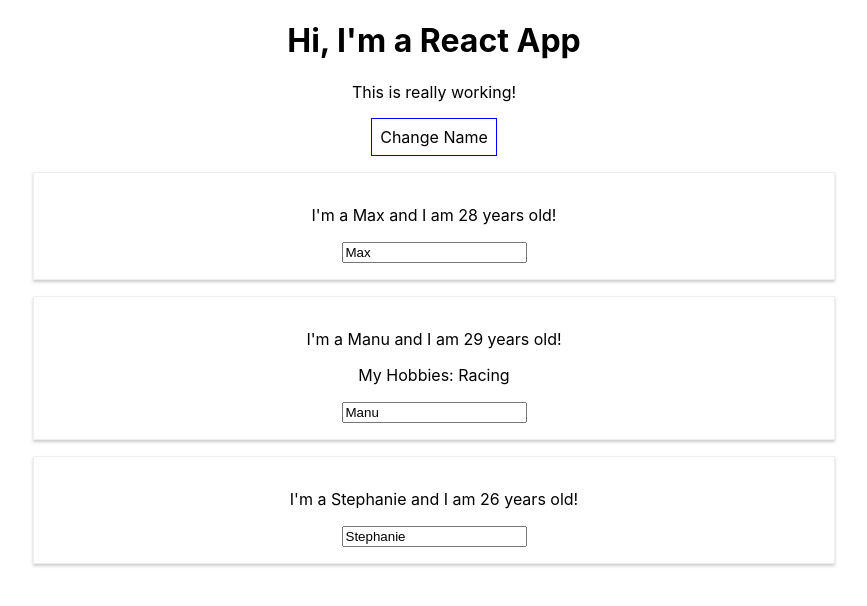
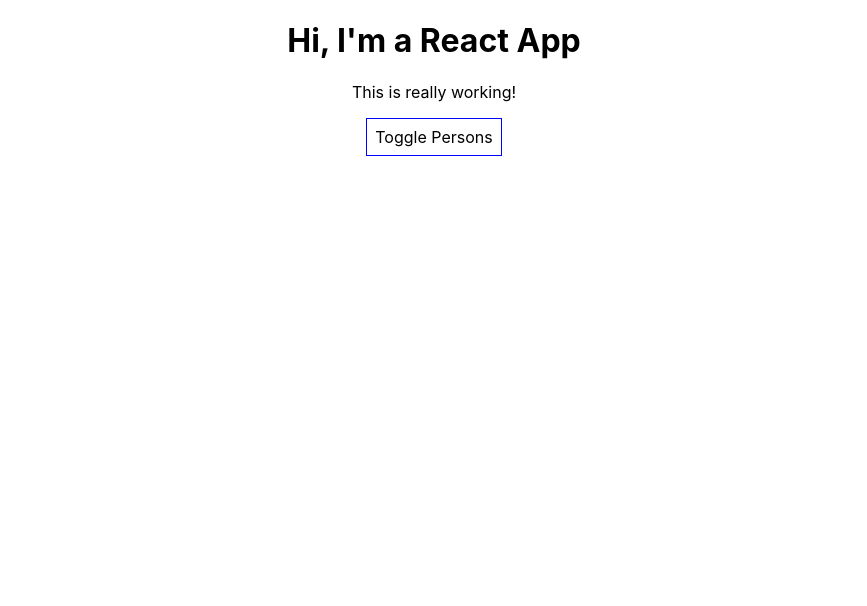
Before and after one commit to anilgudur/R-udemy-react-complete-guide, a React (Create React App) app: page / in a window 1280 px wide. Shown: the top 606 px of the page, without its empty margins (206-1073 px from the left). Built offline with nearby package versions, Linux system fonts and the light colour scheme.

Commit message:
Section 4.57 - Flexible lists.

```diff
--- a/src/App.js
+++ b/src/App.js
@@ -5,31 +5,54 @@
 class App extends Component {
   state = {
     persons: [
-      { name: "Max", age: 28 },
-      { name: "Manu", age: 29 },
-      { name: "Stephanie", age: 26 }
-    ]
+      { id: 1, name: "Max", age: 28 },
+      { id: 2, name: "Manu", age: 29 },
+      { id: 3, name: "Stephanie", age: 26 }
+    ],
+    showPersons: false
   };
 
-  nameHandler = newName => {
-    console.log("Was clicked");
-    this.setState({
-      persons: [
-        { name: newName, age: 28 },
-        { name: "Manu", age: 29 },
-        { name: "Stephanie", age: 27 }
-      ]
-    });
+  // nameHandler = newName => {
+  //   //console.log("Was clicked");
+  //   this.setState({
+  //     persons: [
+  //       { name: newName, age: 28 },
+  //       { name: "Manu", age: 29 },
+  //       { name: "Stephanie", age: 27 }
+  //     ]
+  //   });
+  // };
+
+  nameChangedHandler = (id, event) => {
+    // this.setState({
+    //   persons: [
+    //     { name: "Max", age: 28 },
+    //     { name: event.target.value, age: 29 },
+    //     { name: "Stephanie", age: 27 }
+    //   ]
+    // });
+    // console.log("event", event);
+    // console.log("event.target.value", event.target.value);
+    // console.log("id", id);
+    const personIndex = this.state.persons.findIndex(p => p.id === id);
+    const person = { ...this.state.persons[personIndex] };
+    // const person = Object.assign({}, this.state.persons[personIndex]);
+    person.name = event.target.value;
+    const persons = [...this.state.persons];
+    persons[personIndex] = person;
+    this.setState({ persons });
   };
 
-  nameChangedHandler = event => {
-    console.log("Was clicked");
+  togglePersonsHandler = () => {
+    this.setState({ showPersons: !this.state.showPersons });
+  };
+
+  deletePersonHandler = index => {
+    //const persons = this.state.persons.slice(); // or
+    const persons = [...this.state.persons];
+    persons.splice(index, 1);
     this.setState({
-      persons: [
-        { name: "Max", age: 28 },
-        { name: event.target.value, age: 29 },
-        { name: "Stephanie", age: 27 }
-      ]
+      persons
     });
   };
 
@@ -42,29 +65,44 @@
       cursor: "pointer"
     };
 
+    //   <Person
+    //   name={this.state.persons[1].name}
+    //   age={this.state.persons[1].age}
+    //   click={this.nameHandler.bind(this, "Max!")}
+    //   nameChangeClick={this.nameChangedHandler}
+    // >
+    //   My Hobbies: Racing
+    // </Person>
+    let persons = null;
+    if (this.state.showPersons) {
+      persons = (
+        <div>
+          {this.state.persons.map((person, index) => {
+            return (
+              <Person
+                name={person.name}
+                age={person.age}
+                deletePersonClick={this.deletePersonHandler.bind(this, index)}
+                nameChangeClick={this.nameChangedHandler.bind(this, person.id)}
+                key={person.id}
+              />
+            );
+          })}
+        </div>
+      );
+    }
+
     return (
       <div className="App">
         <h1>Hi, I'm a React App</h1>
         <p>This is really working!</p>
-        <button style={style} onClick={() => this.nameHandler("Maximilian")}>
+        {/* <button style={style} onClick={() => this.nameHandler("Maximilian")}>
           Change Name
+        </button> */}
+        <button style={style} onClick={this.togglePersonsHandler}>
+          Toggle Persons
         </button>
-        <Person
-          name={this.state.persons[0].name}
-          age={this.state.persons[0].age}
-        />
-        <Person
-          name={this.state.persons[1].name}
-          age={this.state.persons[1].age}
-          click={this.nameHandler.bind(this, "Max!")}
-          nameChangeClick={this.nameChangedHandler}
-        >
-          My Hobbies: Racing
-        </Person>
-        <Person
-          name={this.state.persons[2].name}
-          age={this.state.persons[2].age}
-        />
+        {persons}
       </div>
     );
   }
--- a/src/Person/Person.js
+++ b/src/Person/Person.js
@@ -4,9 +4,10 @@
 
 const person = props => {
   // I'm a {props.name} and I am {Math.floor(Math.random() * 30)} years old!
+  // <p onClick={props.click}>
   return (
-    <div class="Person">
-      <p onClick={props.click}>
+    <div className="Person">
+      <p onClick={props.deletePersonClick}>
         I'm a {props.name} and I am {props.age} years old!
       </p>
       <p>{props.children}</p>
```
